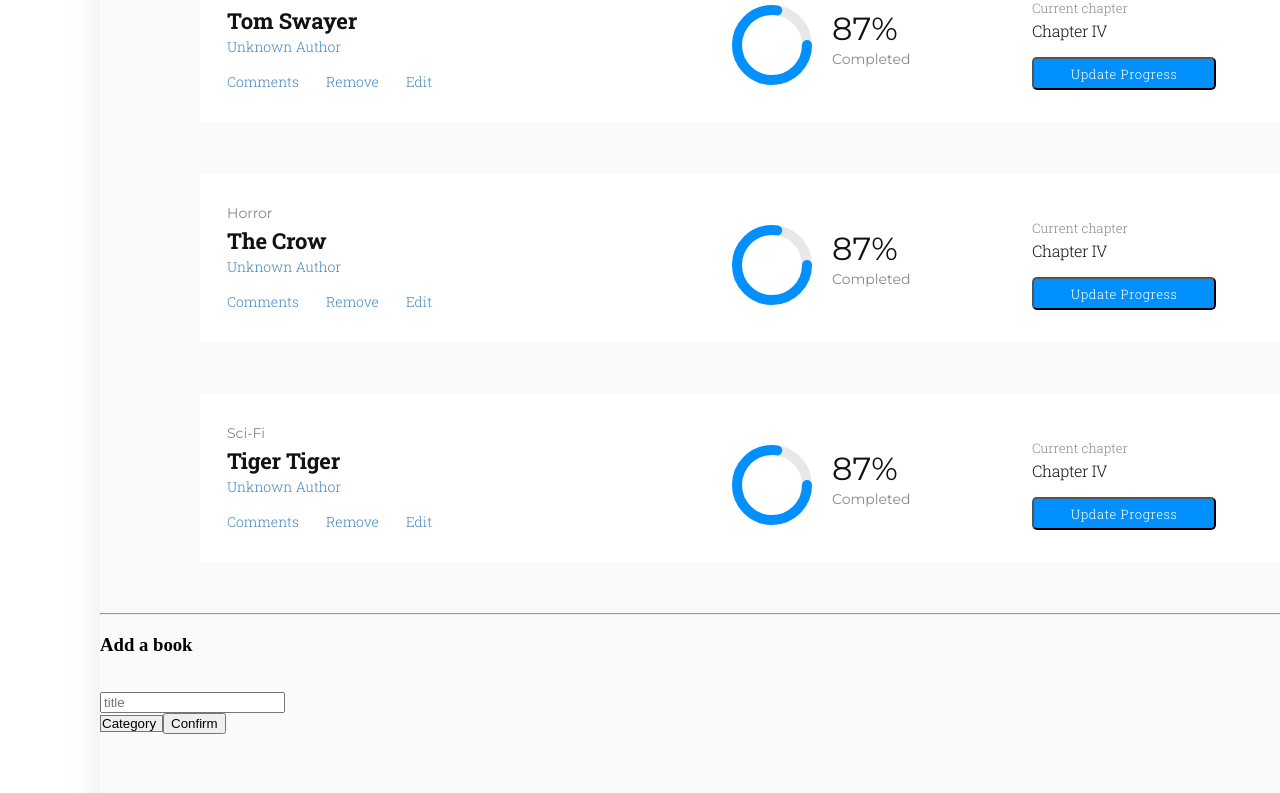
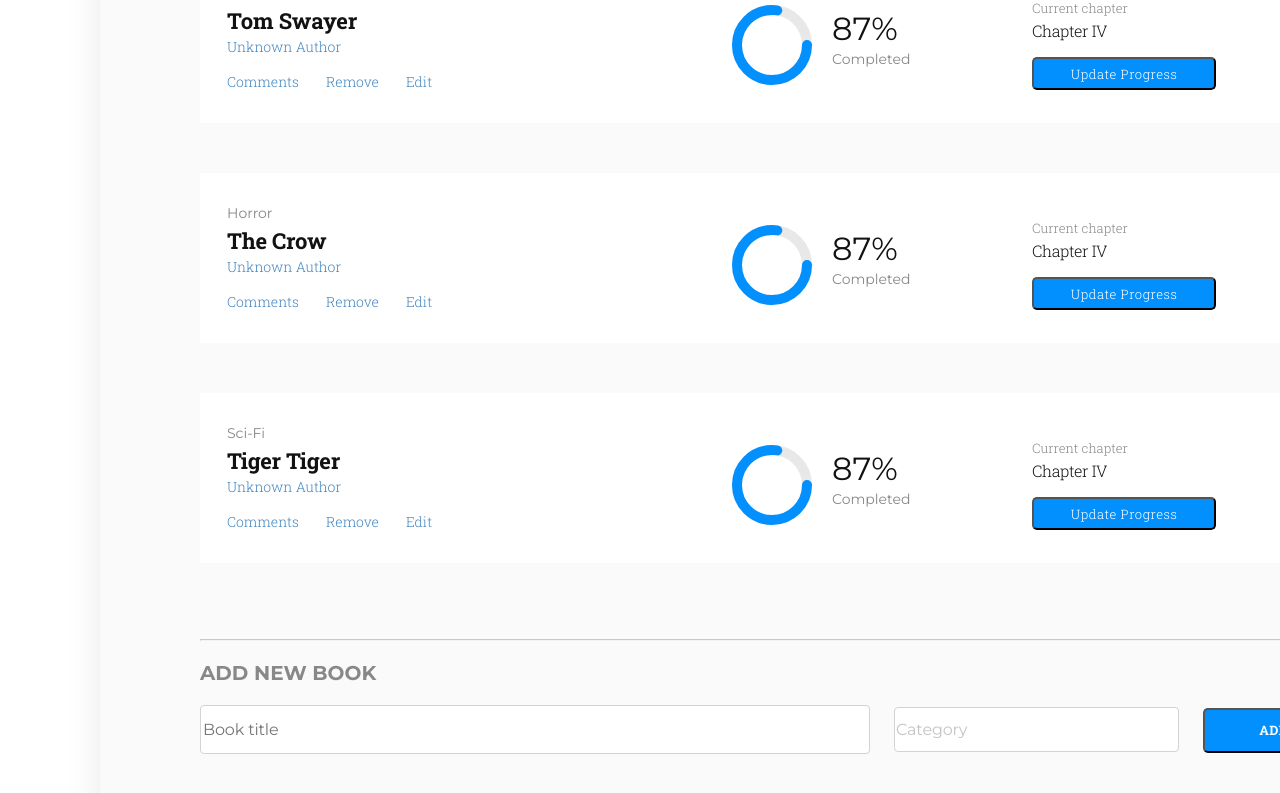
Before and after one commit to Usagib/redux-bookstore, a React (Create React App) app: page / in a window 1280 px wide. Shown: the part 341-1134 px from the top of the page. Built offline with nearby package versions, Linux system fonts and the light colour scheme.

Commit message:
Frontend implementation 2
bookform updated

```diff
--- a/src/containers/BookForm.js
+++ b/src/containers/BookForm.js
@@ -68,19 +68,21 @@ class BookForm extends React.Component {
   render() {
     const { title, category, error } = this.state;
     return (
-      <form>
-        <h3>Add a book</h3>
-        <span>{error}</span>
-        <br />
+      <div className="form">
+        <hr className="line-div"></hr>
+        <p className="form-title">ADD NEW BOOK</p>
+        <p>{error}</p>
+        <form className="form">
           <input
             id="Title"
             value={title}
             onChange={this.handleChange}
             type="text"
-          placeholder="title"
+            placeholder="Book title"
+            className="input-title"
           />
-        <br />
         <select
+          className="input-select"
           id="Category"
           value={category}
           onChange={this.handleChange}
@@ -92,10 +94,15 @@ class BookForm extends React.Component {
             <option key={`cat-${cat}`}>{cat}</option>
           ))}
         </select>
-        <button type="submit" onClick={this.handleSubmit}>
-          Confirm
+        <button
+          type="submit"
+          className="input-submit"
+          onClick={this.handleSubmit}
+        >
+        ADD BOOK
         </button>
         </form>
+      </div>
     );
   }
 }
--- a/src/containers/BookList.js
+++ b/src/containers/BookList.js
@@ -57,7 +57,6 @@ class BookList extends React.Component {
             clickHandler={this.handleRemoveBook}
           />
         ))}
-        <hr />
       </div>
     );
   }
```
Lines whose indentation alone changed are shown as unchanged.
